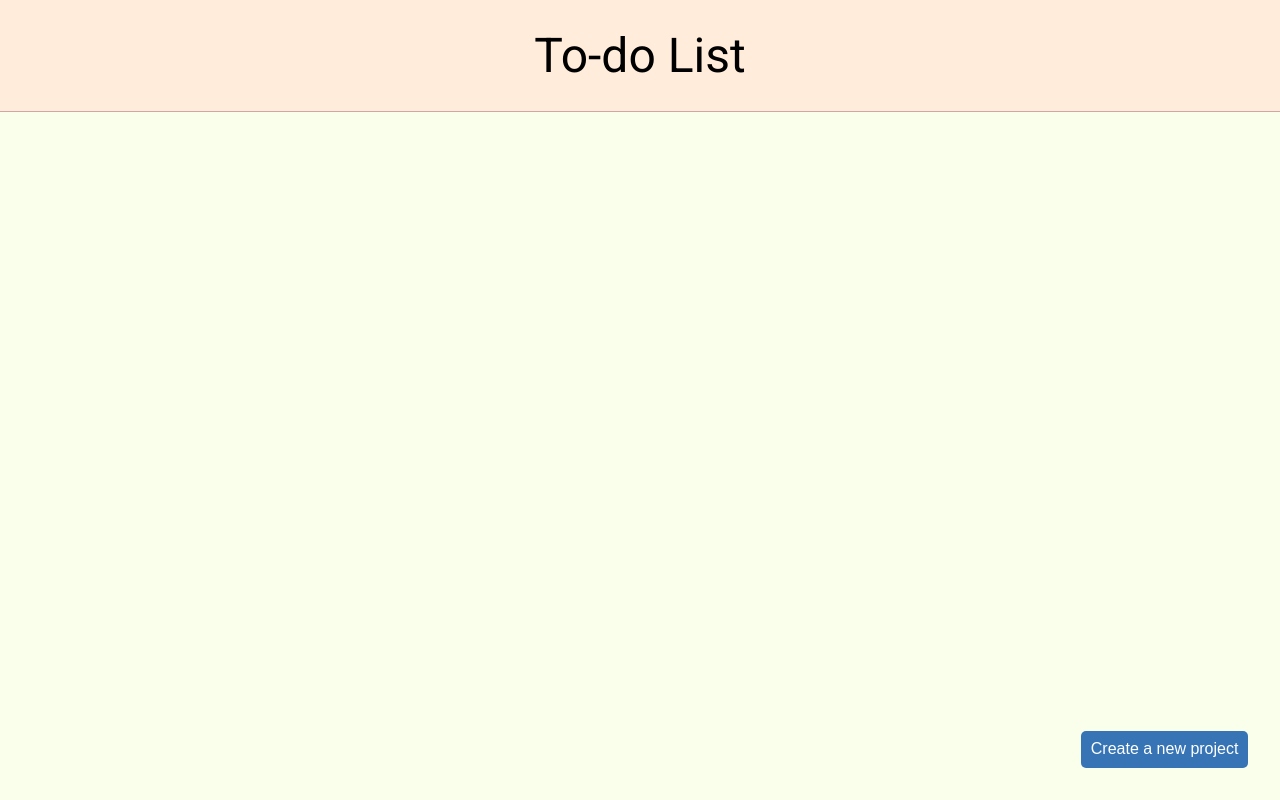
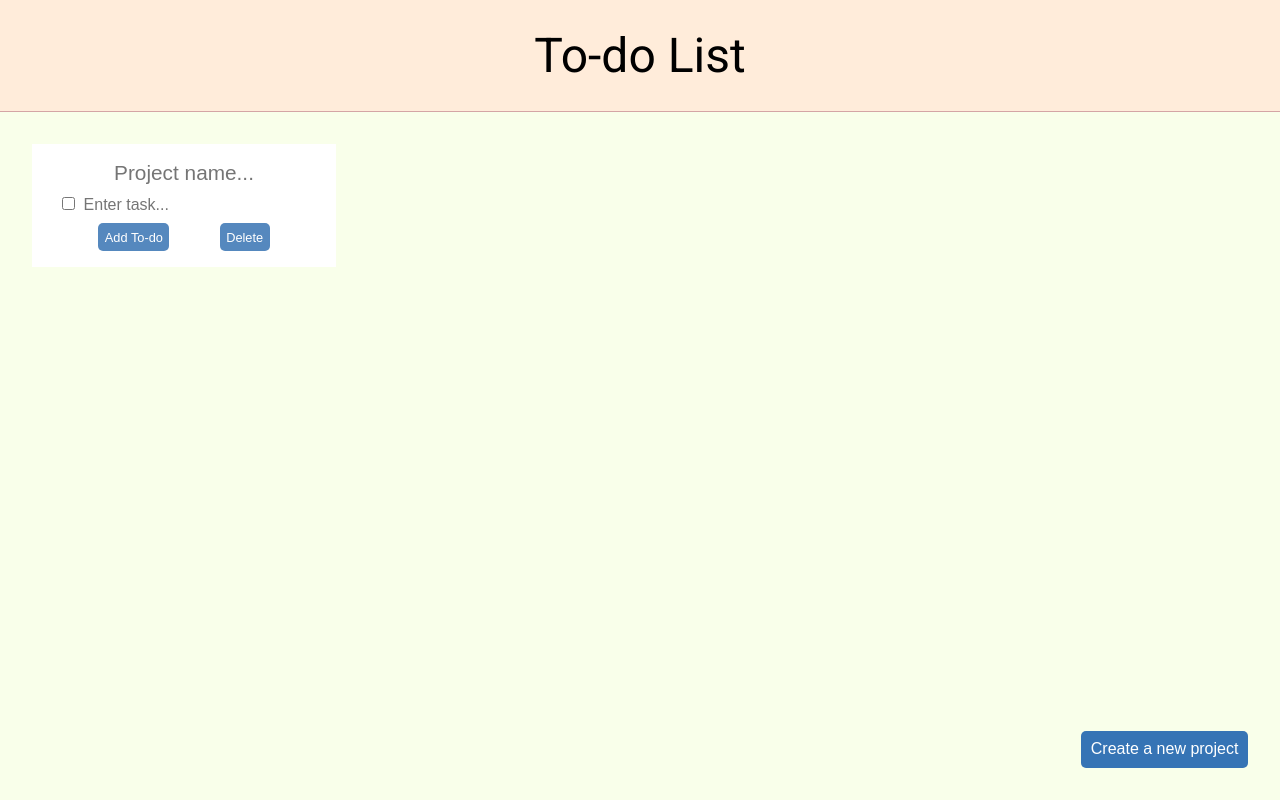
Before and after one commit to deepakbandla/todo-list, a website built with webpack: page src/template.html in a window 1280 px wide. Both pictures are taken after a click on the button "Create a new project". Built offline with nearby package versions, Linux system fonts and the light colour scheme.

Commit message:
created cards which get created upon pressing create project

```diff
--- a/src/index.js
+++ b/src/index.js
@@ -1 +1,46 @@
 import "./styles.css";
+
+let projects = document.querySelector(".projects");
+let create_btn = document.querySelector(".create");
+let add_todo_btn = document.querySelector("#add-btn");
+let tasks=document.querySelector(".tasks");
+let tasks_container=document.querySelector(".tasks-container");
+
+
+create_btn.addEventListener('click', () => {
+    let card = document.createElement("div");
+    card.className = "card";
+    card.innerHTML = `
+      <form class="todo-form">
+            <input type="text" class="project-name" placeholder="Project name..." required>
+
+            <div class="tasks-container">
+                <span class="tasks">
+                    <input type="checkbox" class="done">
+                    <input type="text" class="todo-input" placeholder="Enter task..." required>
+                </span>
+            </div>
+
+            <span class="todo-buttons">
+                <button type="submit" class="todo-btn" id="add-btn">Add To-do</button>
+                <button type="button" class="todo-btn">Delete</button>
+            </span>
+        </form>
+    `;
+    // Append the card to the projects container or body if projects is not found
+    if (projects) {
+      projects.appendChild(card);
+    } else {
+      document.body.appendChild(card);
+    }
+
+    // let form = card.querySelector('.todo-form');
+    // form.addEventListener('submit', function(event) {
+    //   event.preventDefault();
+    //   // your code to handle the todo addition
+    // });
+});
+
+add_todo_btn.addEventListener('click', ()=>{
+    tasks_container.appendChild(tasks_container);
+})
--- a/src/styles.css
+++ b/src/styles.css
@@ -16,6 +16,64 @@ body {
   padding: 1.7rem;
 }
 
+.projects{
+  display: flex;
+  justify-content: flex-start;
+  flex-wrap: wrap;
+  padding: 2rem;
+  gap: 2rem;
+
+}
+
+.todo-form{
+  display: flex;
+  flex-direction: column;
+  padding: 1rem;
+  gap: 0.5rem;
+  background-color: white;
+  font-family: 'Roboto', Arial, Helvetica, sans-serif;
+}
+
+.project-name{
+  text-align: center;
+  border: none;
+  font-size: 1.3rem;
+  /* margin-bottom: 0.7rem; */
+
+}
+
+.tasks{
+  padding: 0.6rem;
+}
+
+.done{
+  size: 3rem;
+}
+
+.todo-input{
+  border: none;
+  font-size: 1rem;
+}
+
+.todo-buttons{
+  display: flex;
+  justify-content: space-evenly;
+}
+
+.todo-btn{
+  background-color: #5588be;
+  border: none;
+  padding: 0.4rem;
+  border-radius: 5px;
+  color: white;
+  font-size: 0.8rem;
+}
+
+.todo-btn:hover{
+  background-color: #2c5b8d;
+  cursor: pointer;
+  box-shadow: black;
+}
 
 .create {
   background-color: #3674B5;
```
Also changed, not shown: src/template.html (+14 -0 lines).
